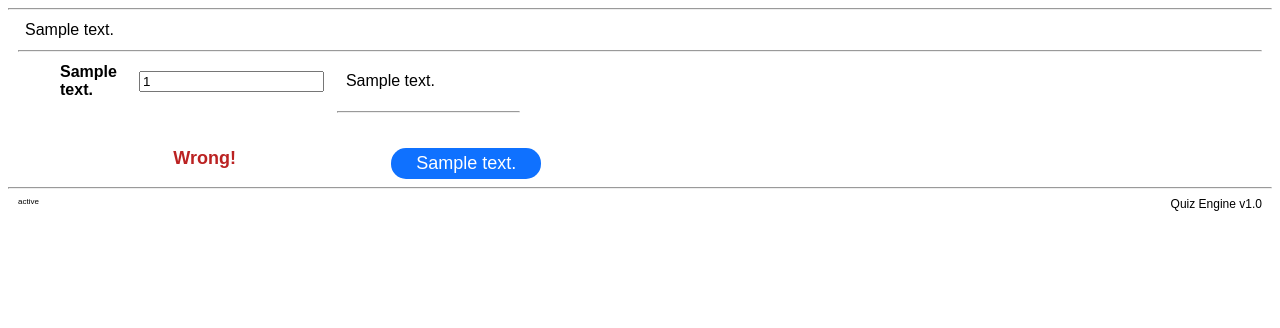
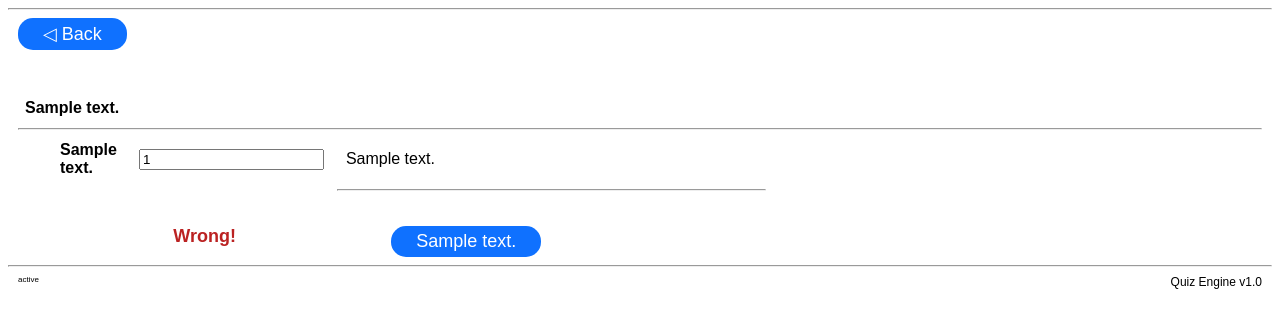
Before and after one commit to khelmric/gcp-quiz-engine, a Flask app: template app/templates/content_question.html in a window 1280 px wide. Shown: the part 70-398 px from the top of the page. Run offline with Flask 2, Linux system fonts and the light colour scheme; the template is opened without the code that fills it: most values are stand-ins (such as "Sample title", 1, 10 or a date in 2020).

Commit message:
edit function for questions

```diff
--- a/app/main.py
+++ b/app/main.py
@@ -373,7 +373,7 @@ def result():
     # get global vars
     global edit_mode
     if request.method == 'POST':
-        res = make_response(redirect('/sub_category'))
+        res = make_response(redirect('/group'))
     else:
         res = make_response(render_template('result.html',
                 correct_answers_percentage = result_correct_answers_percentage,
@@ -492,7 +492,18 @@ def data_maintenance():
                 button_text = 'Update',
                 edit_mode=edit_mode))
     elif action == 'add':
-        ts_id = 'm' + str(time.time())
+        if selected_type == 'main-category':
+            ts_id = 'm' + str(time.time())
+        elif selected_type == 'sub-category':
+            ts_id = 's' + str(time.time())
+        elif selected_type == 'group':
+            ts_id = 'g' + str(time.time())
+        elif selected_type == 'question':
+            ts_id = 'q' + str(time.time())
+        elif selected_type == 'document':
+            ts_id = 'd' + str(time.time())
+        else:
+            ts_id = 'o' + str(time.time())
         res = make_response(render_template('data_maintenance.html',
                 selected_type = selected_type,
                 selected_id = ts_id,
--- a/app/static/css/quiz-engine.css
+++ b/app/static/css/quiz-engine.css
@@ -120,7 +120,7 @@ body {
 .answer_col_answer {
   padding-left: 10px;
   padding-right: 10px;
-  width: 15%;
+  width: 35%;
 }
 
 .answer_col_correct {
@@ -166,6 +166,10 @@ body {
   transform: translateY(4px);
 }
 
+.question_edit_list {
+  height: 30px;
+}
+
 .big_input {
   font-size: 16px;
   width: 60%;
--- a/app/templates/content_group.html
+++ b/app/templates/content_group.html
@@ -33,8 +33,8 @@
         <div class="col-10"></div>
         <div class="col-80">
             <form action="/question" method="POST">
-                <input type="text" value="{{ question.id }}" name="selected_question_id" readonly>
-                <input type="text" style="width:80%;" value="{{ question.question }}" name="selected_question_text" readonly>
+                <input class="question_edit_list" type="text" value="{{ question.id }}" name="selected_question_id" readonly>
+                <input class="question_edit_list" type="text" style="width:80%;" value="{{ question.question }}" name="selected_question_text" readonly>
             </form>
         </div>
         <div class="col-10">
--- a/app/templates/content_question.html
+++ b/app/templates/content_question.html
@@ -2,11 +2,19 @@
 
 {% block content %}
 
+<div class="row">
+    <div class="col-30">
+        <form action="/group" method="GET">
+            <input class="actionbutton" type="submit" value="&#9665; Back">
+        </form>
+    </div>
+</div>
+<div class="row" style="height: 30px;"></div>
 <form action="/question" method="POST">
     <div class="row">
         <div class="col-100">
             <table>
-            <tr><td></td><td>{{ question_text|safe }}</td></tr>
+            <tr><td></td><td><b>{{ question_text|safe }}</b></td></tr>
             </table>
             <hr>
                 <table>
```
Also changed, not shown: app/templates/content_data_maintenance.html (+4 -4 lines).
